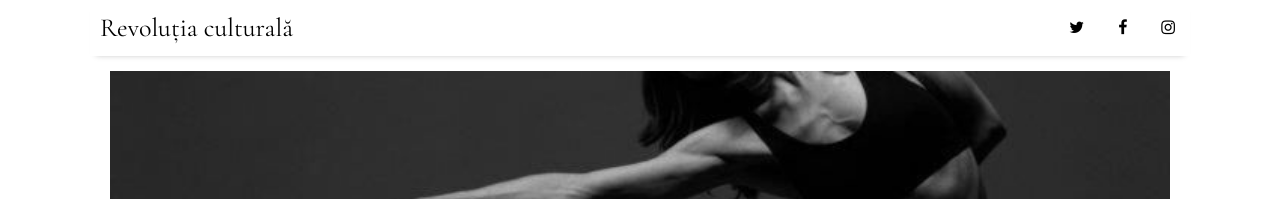
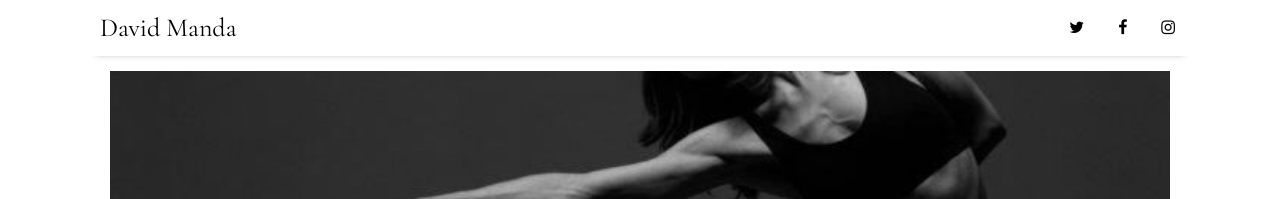
Before and after one commit to DavidManda/DavidManda.github.io, a Jekyll site: the page built from index.html, in a window 1280 px wide. Shown: the top 199 px of the page. Built offline with Jekyll 4.4.1, drawn with Linux system fonts in a browser that asks for light colours; nearby versions of some CDN libraries; the list of posts is cut into pages by our own code.

Commit message:
chage title

```diff
--- a/_config.yml
+++ b/_config.yml
@@ -14,7 +14,7 @@ sass:
   style: :nested
 
 # Customise atom feed settings (this is where Jekyll-Feed gets configuration information)
-title: "Revoluția culturală"
+title: "David Manda"
 # description:	       "A place for me to write some things down"
 # author:              "David Manda"
 
```
